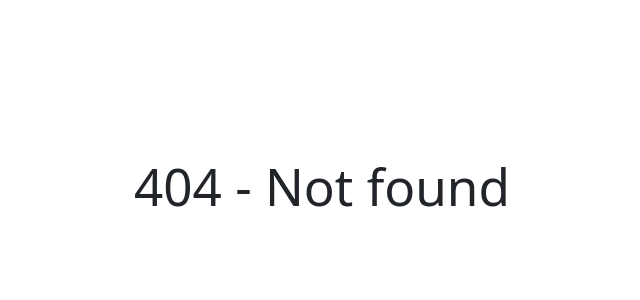
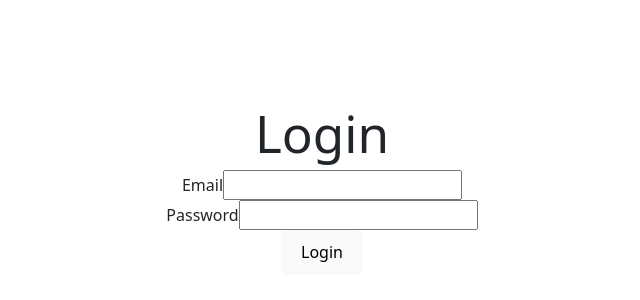
Before and after one commit to thaivm-0609/wd19324_typescript, a React (Vite) app in the folder wd19324/: page /login in a window 1280 px wide. Before the commit this address had no page. Shown: the part 210-510 px from the top of the page, without its empty margins (318-958 px from the left). Built offline with nearby package versions, Linux system fonts and the light colour scheme.

Commit message:
feat: login

```diff
--- a/wd19324/src/App.tsx
+++ b/wd19324/src/App.tsx
@@ -4,6 +4,7 @@ import Home from './pages/Home'
 import Register from './pages/Register';
 import NotFound from './pages/NotFound';
 import Detail from './pages/Detail';
+import Login from './pages/Login';
 
 const routeConfig = [
   { //router home
@@ -18,6 +19,10 @@ const routeConfig = [
     path: '/register',
     element: <Register/>,
   },
+  {//router login
+    path: '/login',
+    element: <Login/>,
+  },
   { //router not found
     path: '*',
     element: <NotFound/>
--- a/wd19324/src/pages/Home.tsx
+++ b/wd19324/src/pages/Home.tsx
@@ -1,12 +1,22 @@
 import axios from "axios" //để call api
 import { Product } from "../types/Product"
 import { useState, useEffect } from "react"
+import { useNavigate } from "react-router-dom";
 
 function Home() {
+    //lấy accessToken từ trong localStorage
+    const token = localStorage.getItem('token');
+
+    const nav = useNavigate();
+
+    if (!token) { //nếu như không có token thì đẩy ng dùng về trang login
+        nav('/login');
+    }
+
+    //nếu có token thì cho vào trang danh sách
     //products: biến chứa dữ liệu
     //hàm setProducts: gán giá trị cho biến products
     const [products, setProducts] = useState<Product[]>([]);
-
     //khai báo hàm lấy dữ liệu
     const getList = async () => {
         try {
--- /dev/null
+++ b/wd19324/src/pages/Login.tsx
@@ -0,0 +1,59 @@
+import axios from "axios";
+import { useForm, SubmitHandler } from "react-hook-form";
+
+type LoginInput = {
+    email: string,
+    password: string,
+}
+
+function Login() {
+    const {
+        register,
+        handleSubmit
+    } = useForm<LoginInput>({});
+
+    const onSubmit: SubmitHandler<LoginInput> = async (data) => {
+        try {
+            //B1: gửi dữ liệu lên json_server thông qua API
+            const response = await axios.post('http://localhost:3000/login', data);
+            if (response.status == 200) { //request xử lý thành công
+                //B2: lưu accessToken vào localStorage
+                localStorage.setItem('token', response.data.accessToken);
+                alert('Đăng nhập thành công');
+            }
+        } catch (error) {
+            console.log(error)
+        }
+    }
+
+    return (
+        <div>
+            <h1>Login</h1>
+            <form onSubmit={handleSubmit(onSubmit)}>
+                <div>
+                    <label htmlFor="">Email</label>
+                    <input
+                        type="text"
+                        id="email"
+                        {
+                            ...register('email')
+                        }
+                    />
+                </div>
+                <div>
+                    <label htmlFor="">Password</label>
+                    <input
+                        type="text"
+                        id="password"
+                        {
+                            ...register('password')
+                        }
+                    />
+                </div>
+                <button type="submit">Login</button>
+            </form>
+        </div>
+    )
+}
+
+export default Login
```
Also changed, not shown: 1 other file (tests, documents, lock files or other folders).
